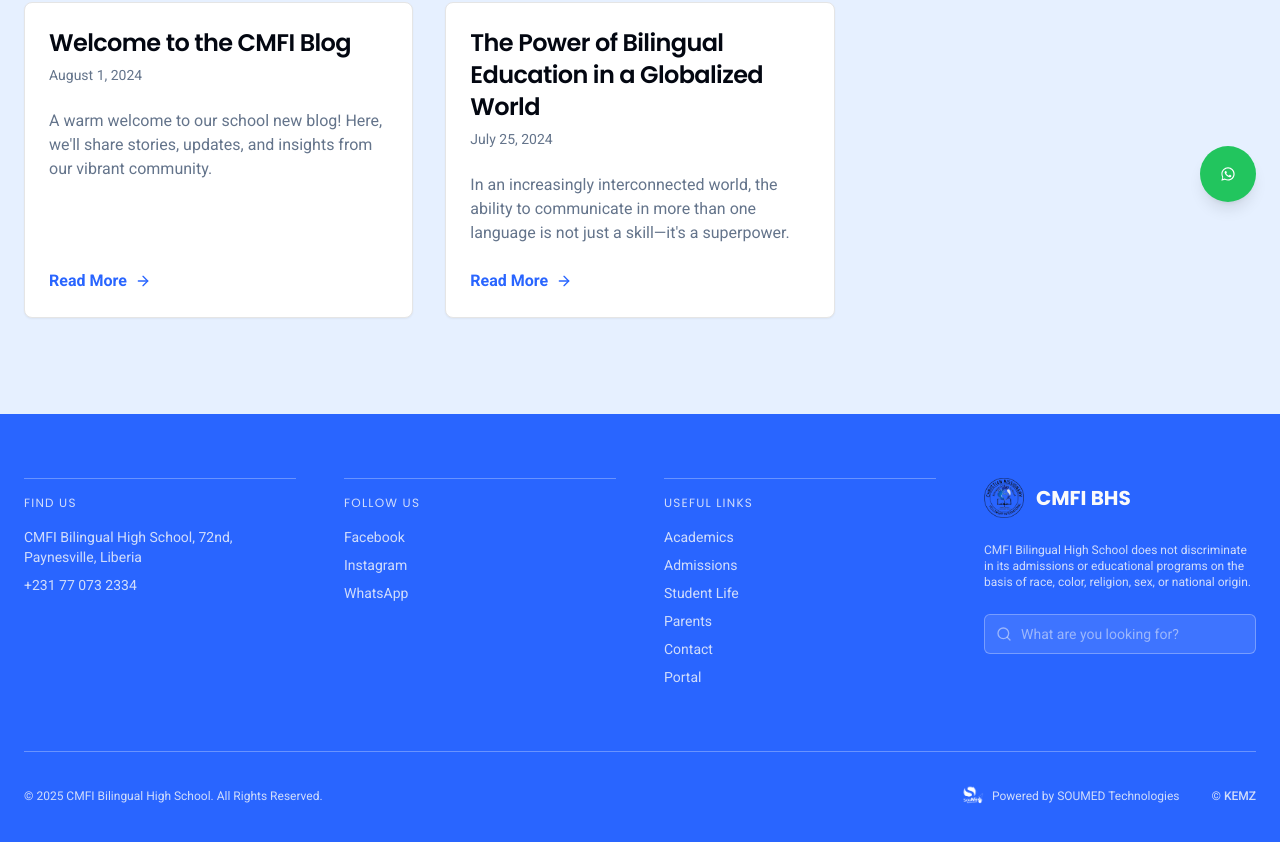
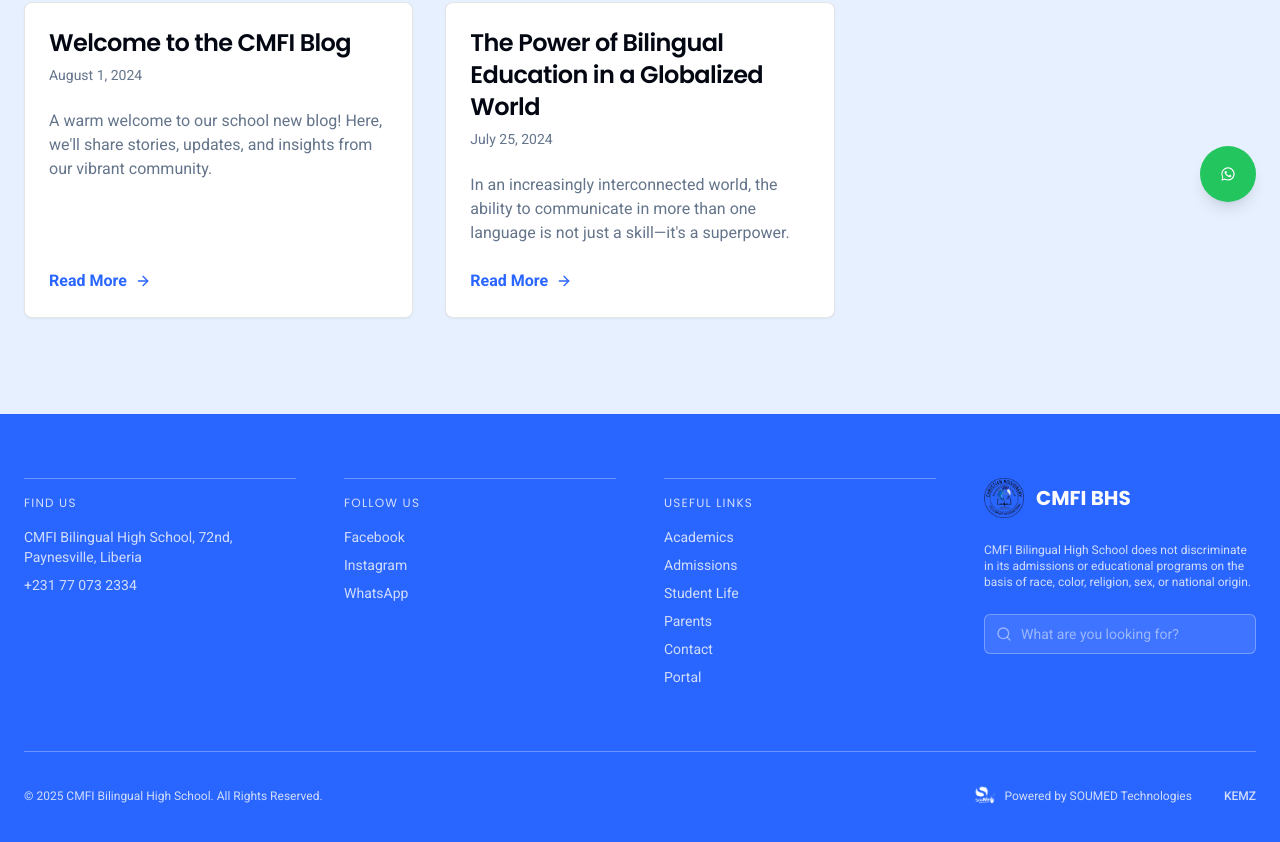
Before and after one commit to KayZee52/CMFI-website, a Next.js app: page /blog in a window 1280 px wide. Shown: the part 574-1416 px from the top of the page. Built offline with nearby package versions, Linux system fonts and the light colour scheme.

Commit message:
style: fix indentation and remove copyright symbol from footer branding

```diff
--- a/src/components/footer.tsx
+++ b/src/components/footer.tsx
@@ -130,7 +130,7 @@ const Footer = () => {
               rel="noopener noreferrer"
               className="hover:text-accent transition-colors underline-offset-4 hover:underline font-medium"
             >
-              © KEMZ
+              KEMZ
             </a>
           </div>
         </div>
```
Lines whose indentation alone changed are shown as unchanged.
